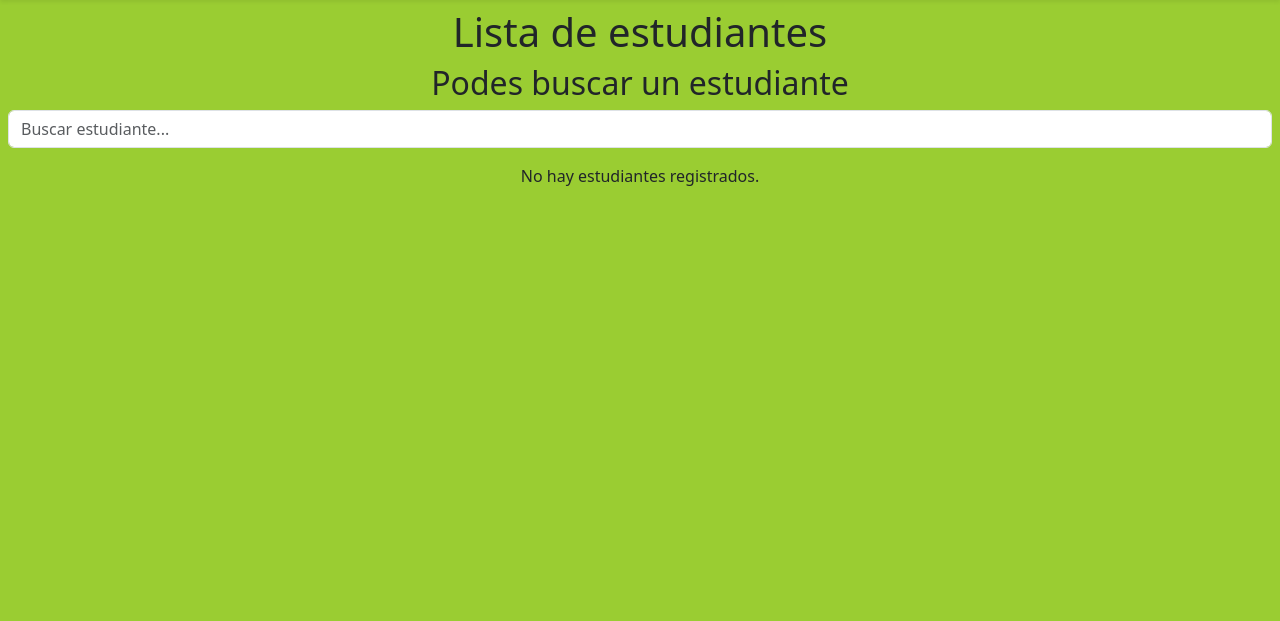
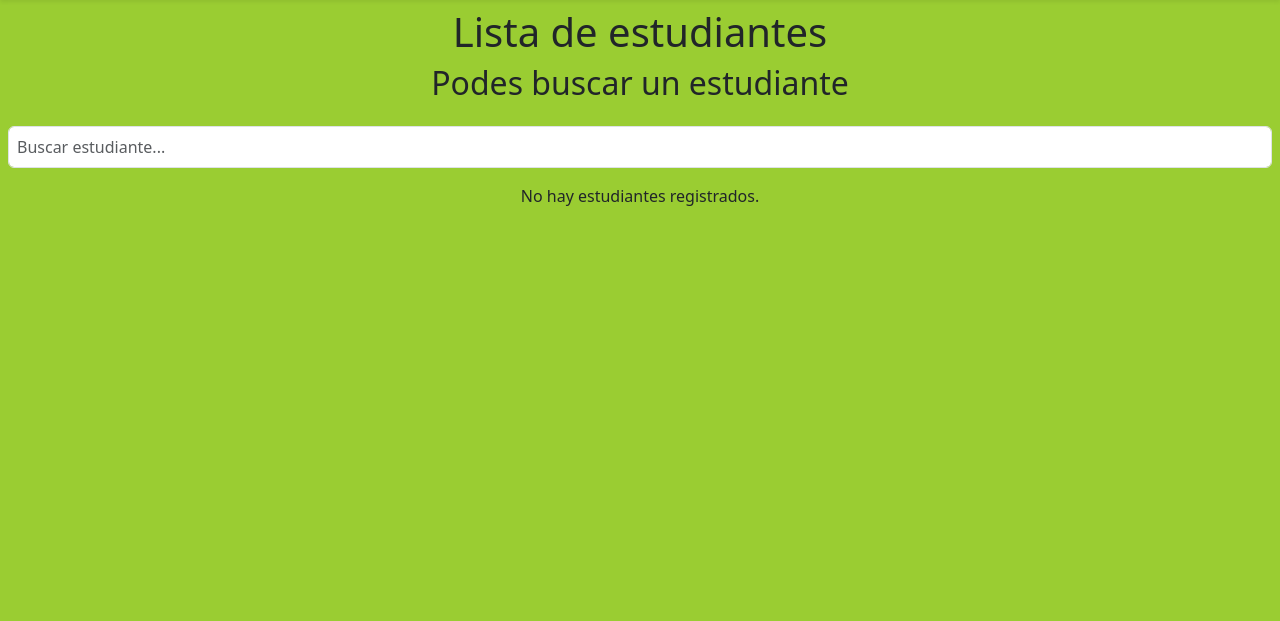
Before and after one commit to enzogitcode/TuPrimeraPagina-Gariglio, a Django app: page /app/students_list in a window 1280 px wide. Shown: the part 66-687 px from the top of the page. Run offline with Django 5.2, Linux system fonts and the light colour scheme; data that the repository does not hold is empty; some libraries are stand-ins or nearby versions.

Commit message:
input search

```diff
--- a/AppBlog/templates/AppBlog/students_list.html
+++ b/AppBlog/templates/AppBlog/students_list.html
@@ -7,7 +7,7 @@
 
 <h2>Podes buscar un estudiante</h2>
 
-<input type="search" class="form-control mb-3  " placeholder="Buscar estudiante...">
+<input type="search" class="form-control m-3 p-2  " placeholder="Buscar estudiante...">
 
 {% if students %}
 <div class="bg-light rounded">
```
